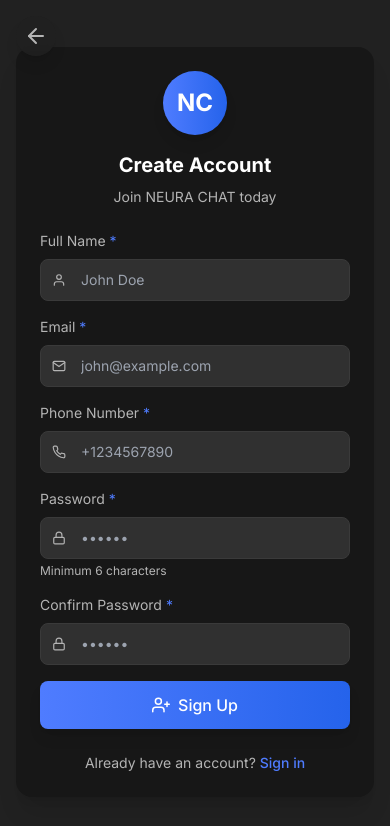
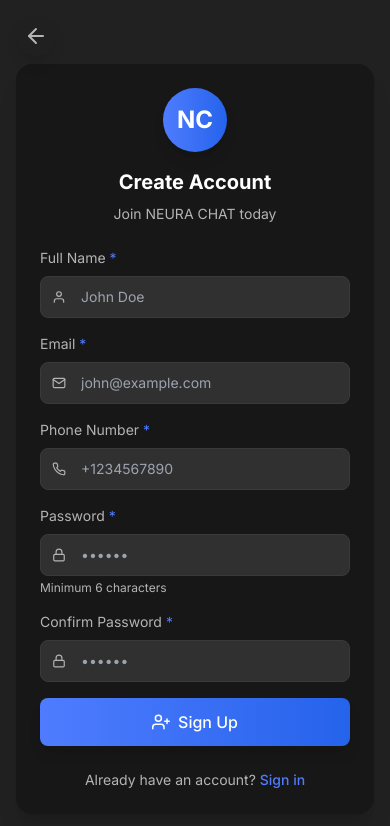
Before and after one commit to subhambxt03/neura-AI, a React (Vite) app in the folder frontend/: page /signup in a window 390 px wide. Shown: the top 826 px of the page. Built offline with nearby package versions, Linux system fonts and the light colour scheme; no server answers; the HTML template or start-up script is replaced by a standard one.

Commit message:
Update signup page

```diff
--- a/frontend/src/pages/Signup.jsx
+++ b/frontend/src/pages/Signup.jsx
@@ -16,11 +16,20 @@
   const [loading, setLoading] = useState(false)
   const [toast, setToast] = useState(null)
 
-  // Prevent body scroll when modal/toast is open
+  // Enable scrolling on mount
   useEffect(() => {
+    // Enable scroll on body
     document.body.style.overflow = 'auto'
+    document.body.style.height = 'auto'
+    document.documentElement.style.overflow = 'auto'
+    document.documentElement.style.height = 'auto'
+
     return () => {
-      document.body.style.overflow = 'auto'
+      // Cleanup
+      document.body.style.overflow = ''
+      document.body.style.height = ''
+      document.documentElement.style.overflow = ''
+      document.documentElement.style.height = ''
     }
   }, [])
 
@@ -61,18 +70,20 @@
   }
 
   return (
-    <div className="min-h-screen w-full bg-dark-bg overflow-y-auto overflow-x-hidden">
-      {/* Mobile back button */}
-      <button
-        onClick={() => navigate('/login')}
-        className="fixed top-4 left-4 z-50 md:hidden text-text-secondary hover:text-text-primary transition-colors bg-dark-bg/80 backdrop-blur-sm p-2 rounded-full shadow-lg"
-      >
-        <FiArrowLeft size={24} />
-      </button>
+    <div className="relative min-h-screen w-full bg-dark-bg overflow-y-auto overflow-x-hidden">
+      {/* Mobile back button - fixed position */}
+      <div className="fixed top-4 left-4 z-50 md:hidden">
+        <button
+          onClick={() => navigate('/login')}
+          className="text-text-secondary hover:text-text-primary transition-colors bg-dark-bg/80 backdrop-blur-sm p-2 rounded-full shadow-lg"
+        >
+          <FiArrowLeft size={24} />
+        </button>
+      </div>
 
-      {/* Main container with scroll */}
-      <div className="min-h-screen w-full flex items-center justify-center py-8 px-4 sm:py-12 md:py-16">
-        <div className="bg-sidebar-bg rounded-2xl p-6 sm:p-8 w-full max-w-md mx-auto shadow-xl">
+      {/* Scrollable content container */}
+      <div className="w-full min-h-screen flex items-start justify-center py-8 px-4 sm:py-12 md:py-16">
+        <div className="bg-sidebar-bg rounded-2xl p-6 sm:p-8 w-full max-w-md my-8 sm:my-0 shadow-xl">
           <div className="text-center mb-6 sm:mb-8">
             <div className="w-16 h-16 sm:w-20 sm:h-20 bg-gradient-to-r from-accent to-blue-600 rounded-full flex items-center justify-center mx-auto mb-4 shadow-lg">
               <span className="text-2xl sm:text-3xl font-bold text-white">NC</span>
```
